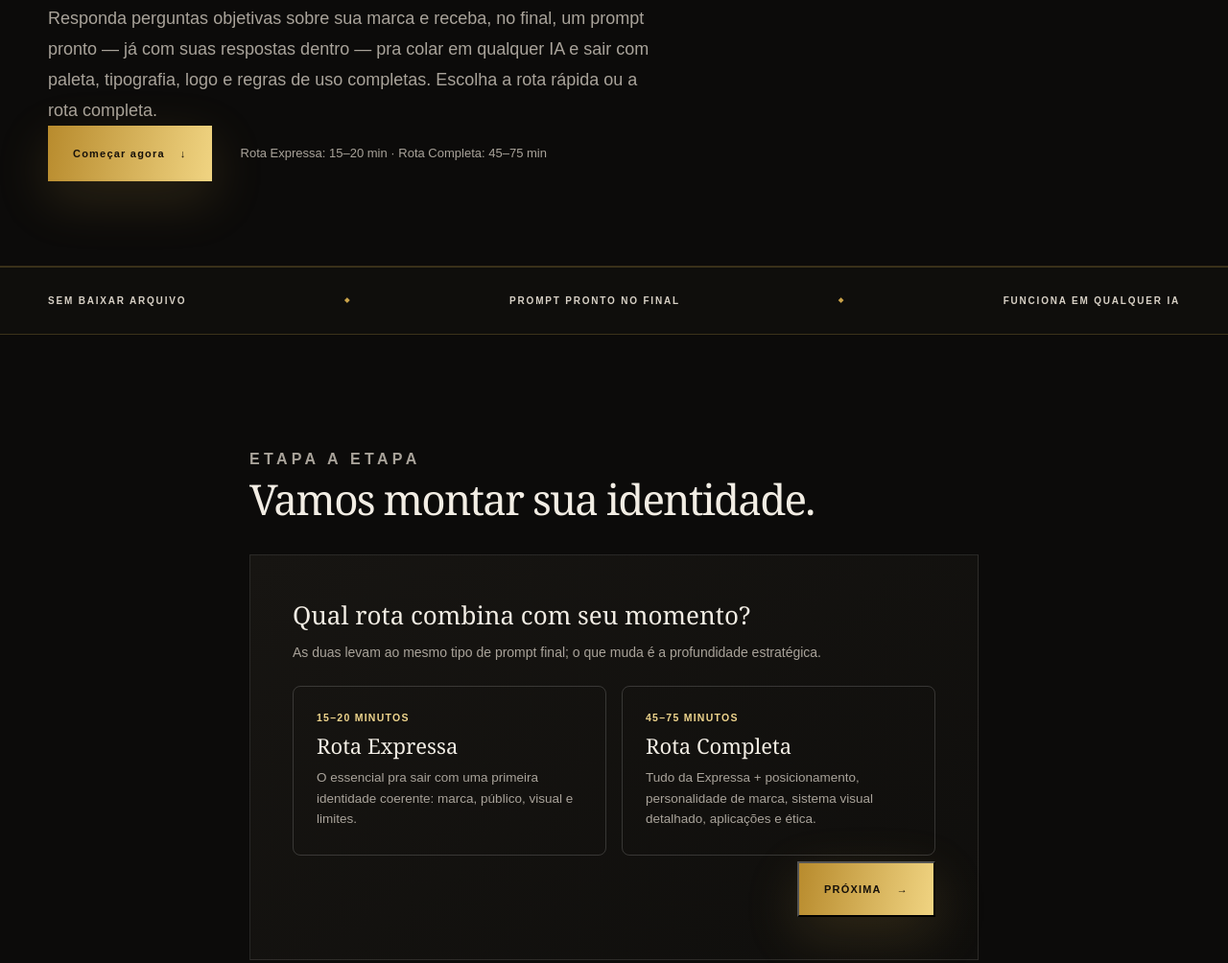
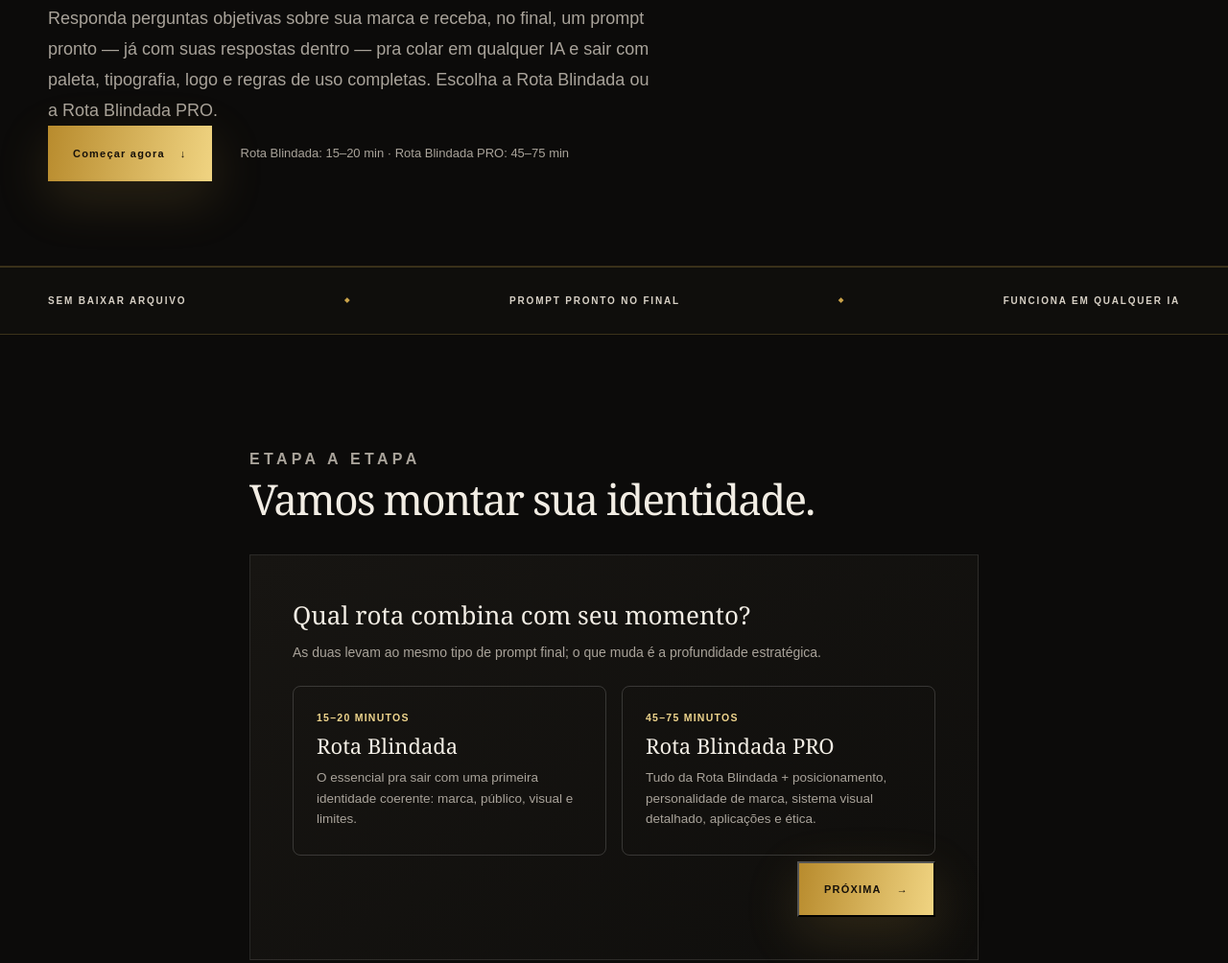
Before and after one commit to nutriandreaoliveira3-arch/blindadokp-site, a plain HTML site: page CLAUDFIRE BLINDADOKP/identidade-visual.html in a window 1280 px wide. Shown: the part 365-1369 px from the top of the page at 96% size. Drawn offline with Linux system fonts and the light colour scheme.

Commit message:
Renomeia as rotas do Documento Mestre de Identidade Visual (#5)
Rota Expressa -> Rota Blindada
Rota Completa -> Rota Blindada PRO

Ancora as duas rotas no nome da marca BLINDADA em vez de nomes genéricos.

Co-authored-by: Claude <noreply@anthropic.com>

```diff
--- a/CLAUDFIRE BLINDADOKP/identidade-visual.html
+++ b/CLAUDFIRE BLINDADOKP/identidade-visual.html
@@ -3,7 +3,7 @@
 <head>
   <meta charset="utf-8">
   <meta name="viewport" content="width=device-width, initial-scale=1">
-  <meta name="description" content="Responda perguntas objetivas e receba um prompt pronto pra gerar sua identidade visual completa em qualquer IA — grátis, sem baixar nada. Rota rápida ou rota completa.">
+  <meta name="description" content="Responda perguntas objetivas e receba um prompt pronto pra gerar sua identidade visual completa em qualquer IA — grátis, sem baixar nada. Rota Blindada ou Rota Blindada PRO.">
   <title>Documento Mestre de Identidade Visual — BlindadoKP</title>
   <link rel="icon" href="images/favicon.svg" type="image/svg+xml">
   <link rel="manifest" href="assets/site.webmanifest">
@@ -28,10 +28,10 @@
       <div class="page-shell">
         <p class="eyebrow reveal">FERRAMENTA GRÁTIS</p>
         <h1 class="reveal">Documento Mestre<br><em>de Identidade Visual</em></h1>
-        <p class="hero-lead reveal">Responda perguntas objetivas sobre sua marca e receba, no final, um prompt pronto — já com suas respostas dentro — pra colar em qualquer IA e sair com paleta, tipografia, logo e regras de uso completas. Escolha a rota rápida ou a rota completa.</p>
+        <p class="hero-lead reveal">Responda perguntas objetivas sobre sua marca e receba, no final, um prompt pronto — já com suas respostas dentro — pra colar em qualquer IA e sair com paleta, tipografia, logo e regras de uso completas. Escolha a Rota Blindada ou a Rota Blindada PRO.</p>
         <div class="hero-actions reveal">
           <a class="button button-gold" href="#comecar">Começar agora <span>↓</span></a>
-          <span>Rota Expressa: 15–20 min · Rota Completa: 45–75 min</span>
+          <span>Rota Blindada: 15–20 min · Rota Blindada PRO: 45–75 min</span>
         </div>
       </div>
     </section>
@@ -63,11 +63,11 @@
               <div class="route-grid" role="radiogroup" aria-label="Rota">
                 <label class="route-option">
                   <input type="radio" name="rota" value="expressa" required>
-                  <span><em>15–20 minutos</em><strong>Rota Expressa</strong><p>O essencial pra sair com uma primeira identidade coerente: marca, público, visual e limites.</p></span>
+                  <span><em>15–20 minutos</em><strong>Rota Blindada</strong><p>O essencial pra sair com uma primeira identidade coerente: marca, público, visual e limites.</p></span>
                 </label>
                 <label class="route-option">
                   <input type="radio" name="rota" value="completa">
-                  <span><em>45–75 minutos</em><strong>Rota Completa</strong><p>Tudo da Expressa + posicionamento, personalidade de marca, sistema visual detalhado, aplicações e ética.</p></span>
+                  <span><em>45–75 minutos</em><strong>Rota Blindada PRO</strong><p>Tudo da Rota Blindada + posicionamento, personalidade de marca, sistema visual detalhado, aplicações e ética.</p></span>
                 </label>
               </div>
             </fieldset>
@@ -190,7 +190,7 @@
             </fieldset>
 
             <fieldset class="wizard-fieldset" data-route="all" data-step-name="Última pergunta">
-              <h3>Última pergunta da rota Expressa</h3>
+              <h3>Última pergunta da Rota Blindada</h3>
 
               <div class="field">
                 <label>Nível de liberdade para a IA</label>
@@ -711,7 +711,7 @@
         <div class="faq-list reveal">
           <details class="faq-item">
             <summary>Qual a diferença entre as duas rotas?</summary>
-            <p>A Expressa (15–20 min) gera uma primeira identidade coerente com o essencial: marca, público, visual e limites. A Completa (45–75 min) aprofunda posicionamento, personalidade de marca, sistema visual detalhado, aplicações, referências e ética — pra uma marca mais estratégica e pronta pra vários canais.</p>
+            <p>A Rota Blindada (15–20 min) gera uma primeira identidade coerente com o essencial: marca, público, visual e limites. A Rota Blindada PRO (45–75 min) aprofunda posicionamento, personalidade de marca, sistema visual detalhado, aplicações, referências e ética — pra uma marca mais estratégica e pronta pra vários canais.</p>
           </details>
           <details class="faq-item">
             <summary>Isso substitui um designer?</summary>
--- a/CLAUDFIRE BLINDADOKP/js/identidade-visual.js
+++ b/CLAUDFIRE BLINDADOKP/js/identidade-visual.js
@@ -111,7 +111,7 @@
         ? " Quer aprofundar ainda mais depois que a IA responder? Peça na mesma conversa: \"aprofunde com posicionamento de marca, arquétipos e regras de aplicação para todos os canais\"."
         : "");
 
-    var assunto = "Documento Mestre de Identidade Visual (" + (data.rota === "completa" ? "rota completa" : "rota expressa") + ") — " + data.contato_nome;
+    var assunto = "Documento Mestre de Identidade Visual (" + (data.rota === "completa" ? "Rota Blindada PRO" : "Rota Blindada") + ") — " + data.contato_nome;
     var corpo = buildResumoEmail(data);
 
     var btnAvisar = document.getElementById("btnAvisar");
@@ -141,7 +141,7 @@
 
   function buildResumoEmail(data) {
     var linhas = [
-      "Rota: " + (data.rota === "completa" ? "Completa" : "Expressa"),
+      "Rota: " + (data.rota === "completa" ? "Rota Blindada PRO" : "Rota Blindada"),
       "Nome: " + data.contato_nome,
       "E-mail: " + data.contato_email,
       "WhatsApp: " + data.contato_telefone,
```
